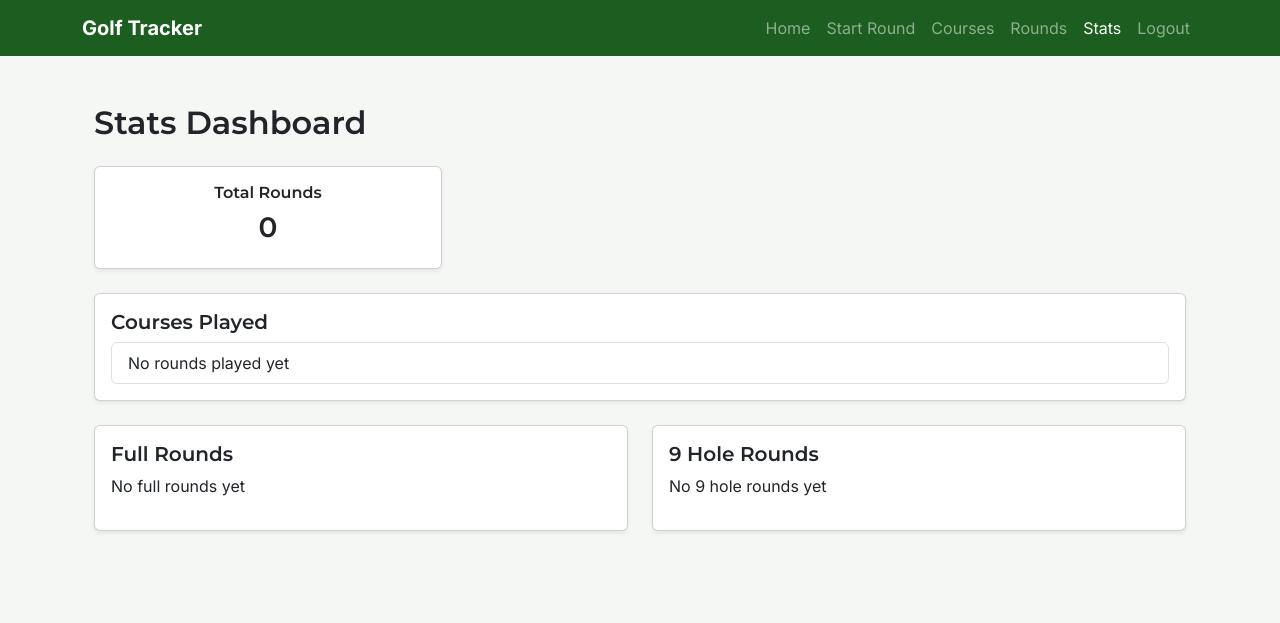
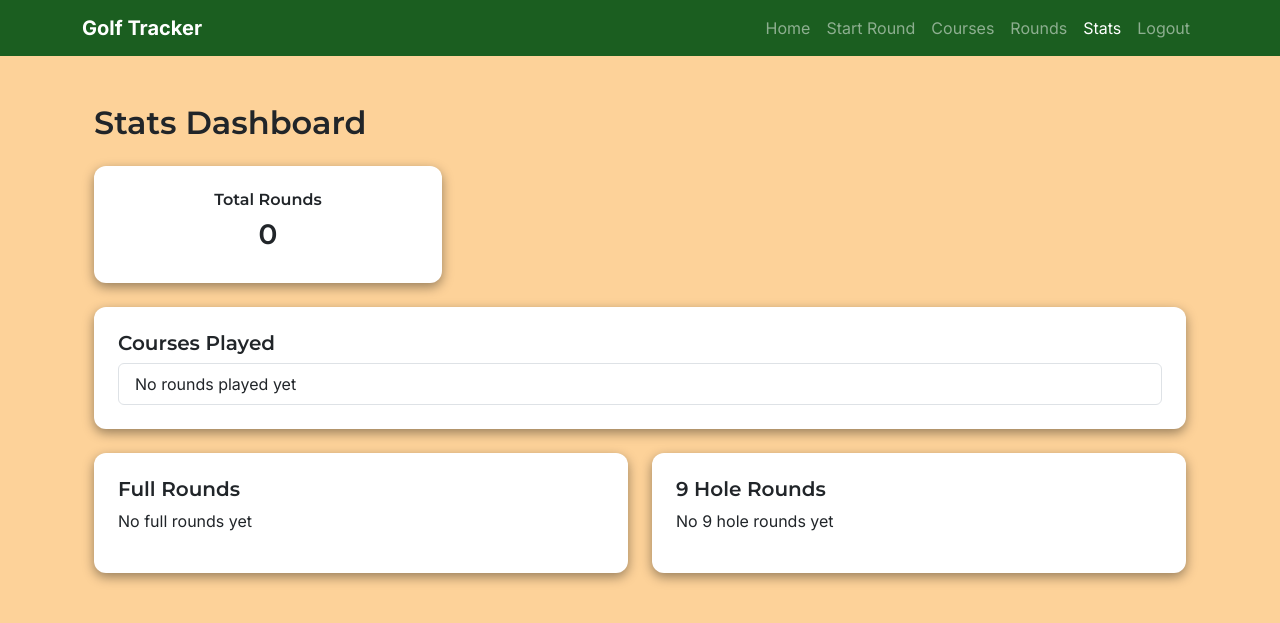
Before and after one commit to N-Smillie/golf-tracker-project, a Django app: page /stats/ in a window 1280 px wide. Shown: the top 623 px of the page. Run offline with Django 4.2, Linux system fonts and the light colour scheme; the visitor is signed in with stand-in values (Sample User, id 1); data that the repository does not hold is empty.

Commit message:
changed background and card colors. styles cards. removed default bootstrap shadow from classes

```diff
--- a/courses/templates/courses/course_detail.html
+++ b/courses/templates/courses/course_detail.html
@@ -18,7 +18,7 @@
     </div>
 
     <!-- Scorecard -->
-    <div class="card shadow-sm">
+    <div class="card">
         <div class="card-body">
 
             <div class="table-responsive">
--- a/courses/templates/courses/course_list.html
+++ b/courses/templates/courses/course_list.html
@@ -7,7 +7,7 @@
 <div class="row">
     {% for course in courses %}
         <div class="col-md-4 mb-4">
-            <div class="card h-100 shadow-sm">
+            <div class="card h-100">
                 <div class="card-body">
                     <h5 class="card-title">{{ course.name }}</h5>
                     <a href="{% url 'course_detail' course.slug %}" class="btn btn-primary">
--- a/rounds/templates/rounds/round_detail.html
+++ b/rounds/templates/rounds/round_detail.html
@@ -2,7 +2,7 @@
 
 {% block content %}
 
-<div class="card shadow-sm">
+<div class="card">
     <div class="card-body">
 
         <h3 class="card-title mb-2">{{ round.course.name }}</h3>
@@ -88,7 +88,7 @@
 </div>
 
 <!-- Summary -->
-<div class="card mt-4 shadow-sm">
+<div class="card mt-4">
     <div class="card-body">
 
         <h4>Round Summary</h4>
--- a/rounds/templates/rounds/start_round.html
+++ b/rounds/templates/rounds/start_round.html
@@ -6,7 +6,7 @@
     <div class="row justify-content-center">
         <div class="col-12 col-md-8 col-lg-5">
 
-            <div class="card shadow-sm">
+            <div class="card">
                 <div class="card-body">
 
                     <h3 class="mb-4 text-center">Start New Round</h3>
--- a/static/css/style.css
+++ b/static/css/style.css
@@ -4,10 +4,10 @@
 :root {
     --primary-font: 'Montserrat', sans-serif;
     --secondary-font: 'Inter', sans-serif;
-    --background-color: #f5f7f5;
+    --background-color: #fdd299;
     --primary-color: #1b5e20;
     --secondary-color: #4caf50;
-    --card-color: #fdd299;
+    --card-color: #ffffff;
     --text-color: #212529;
     --good-score: #ffee00;
     --bad-score: #ff0000;
@@ -49,6 +49,16 @@ a {
 }
 
 /* Cards */
+.card {
+    background-color: var(--card-color);
+    border: none;
+    border-radius: 12px;
+    box-shadow: 0 4px 12px rgba(0, 0, 0, 0.4);
+}
+
+.card .card-body {
+    padding: 1.5rem;
+}
 
 /* Tables */
 
--- a/stats/templates/stats/stats_dashboard.html
+++ b/stats/templates/stats/stats_dashboard.html
@@ -9,7 +9,7 @@
     <div class="row mb-4">
 
         <div class="col-md-4">
-            <div class="card text-center shadow-sm">
+            <div class="card text-center">
                 <div class="card-body">
                     <h6>Total Rounds</h6>
                     <h3>{{ rounds|length }}</h3>
@@ -19,7 +19,7 @@
     </div>
 
     <!-- Courses Played -->
-     <div class="card mb-4 shadow-sm">
+     <div class="card mb-4">
         <div class="card-body">
             <h5>Courses Played</h5>
 
@@ -52,7 +52,7 @@
 
         <!-- Full rounds -->
         <div class="col-12 col-md-6">
-            <div class="card shadow-sm mb-4">
+            <div class="card mb-4">
                 <div class="card-body">
                     <h5>Full Rounds</h5>
 
@@ -69,7 +69,7 @@
 
         <!-- 9 hole rounds -->
         <div class="col-12 col-md-6">
-            <div class="card shadow-sm mb-4">
+            <div class="card mb-4">
                 <div class="card-body">
                     <h5>9 Hole Rounds</h5>
 
```
